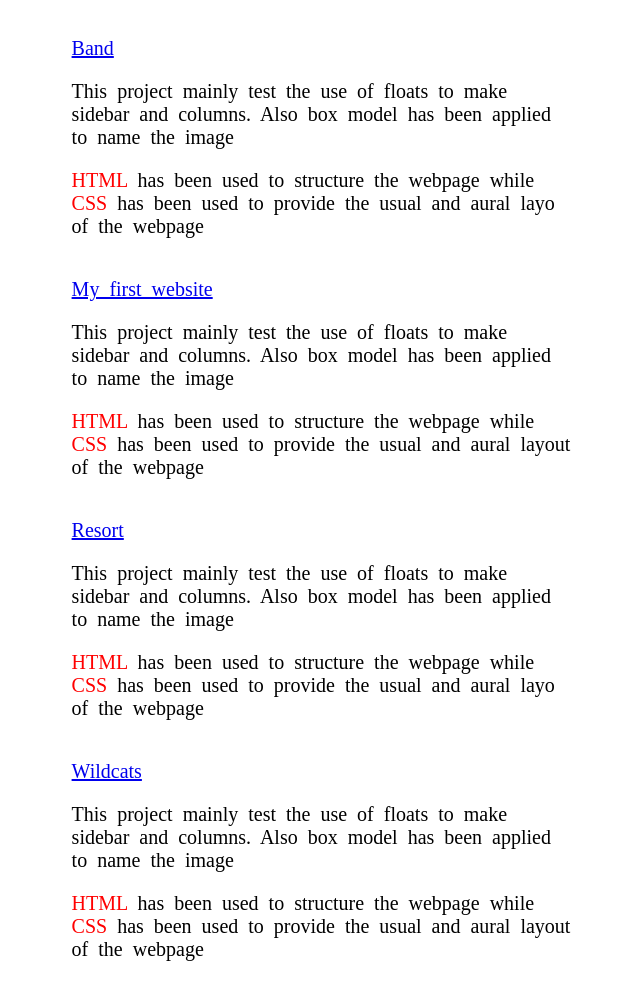
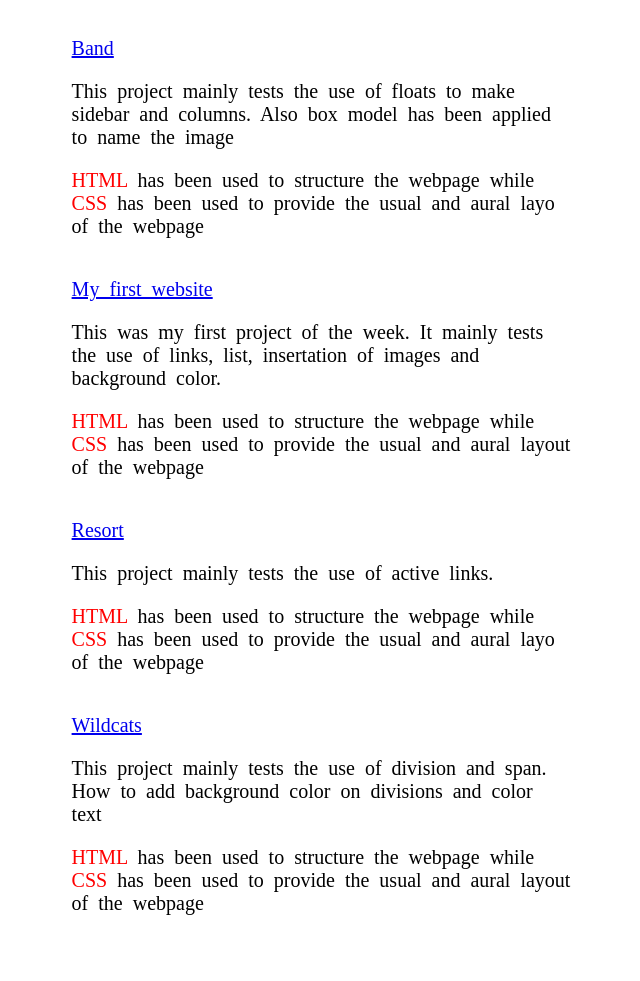
Before and after one commit to jackiegatwiri/jackiegatwiri.github.io, a plain HTML site: page index.html in a window 1280 px wide. Shown: the part 1776-2757 px from the top of the page, without its empty margins (146-786 px from the left). After the commit the page ends 2711 px from the top, so only its background shows below. Drawn offline with Linux system fonts and the light colour scheme.

```diff
--- a/index.html
+++ b/index.html
@@ -52,22 +52,22 @@
   <div class="row">
     <div class="column">
       <p><a href="https://jackiegatwiri.github.io/Band/">Band</a></p>
-      <p> This project mainly test the use of floats to make sidebar and columns. Also box  model has been applied to name the image </p>
+      <p> This project mainly tests the use of floats to make sidebar and columns. Also box  model has been applied to name the image </p>
       <p> <span class="unit">HTML </span> has been used to structure the webpage while <span class="unit">CSS</span> has been used to provide the usual and aural layo of the webpage</p>
     </div>
     <div class="column">
       <p><a href="https://jackiegatwiri.github.io/my-first-website/">My first website</a></P>
-        <p> This project mainly test the use of floats to make sidebar and columns. Also box  model has been applied to name the image </p>
+        <p> This was my first project of the week. It mainly tests the use of links, list, insertation of images and background color. </p>
         <p> <span class="unit">HTML</span> has been used to structure the webpage while <span class="unit">CSS</span> has been used to provide the usual and aural layout of the webpage</p>
     </div>
     <div class="column">
       <p><a href="https://jackiegatwiri.github.io/Resort/">Resort</a></p>
-      <p> This project mainly test the use of floats to make sidebar and columns. Also box  model has been applied to name the image </p>
+      <p> This project mainly tests the use of active links. </p>
       <p> <span class="unit">HTML</span> has been used to structure the webpage while <span class="unit">CSS</span> has been used to provide the usual and aural layo of the webpage</p>
     </div>
     <div class="column">
       <p><a href="https://jackiegatwiri.github.io/wildcats/">Wildcats</a></p>
-      <p> This project mainly test the use of floats to make sidebar and columns. Also box  model has been applied to name the image </p>
+      <p> This project mainly tests the use of division and span. How to add background color on divisions and color text </p>
       <p> <span class="unit">HTML</span> has been used to structure the webpage while <span class="unit">CSS</span> has been used to provide the usual and aural layout of the webpage</p>
     </div>
   </div>
```
